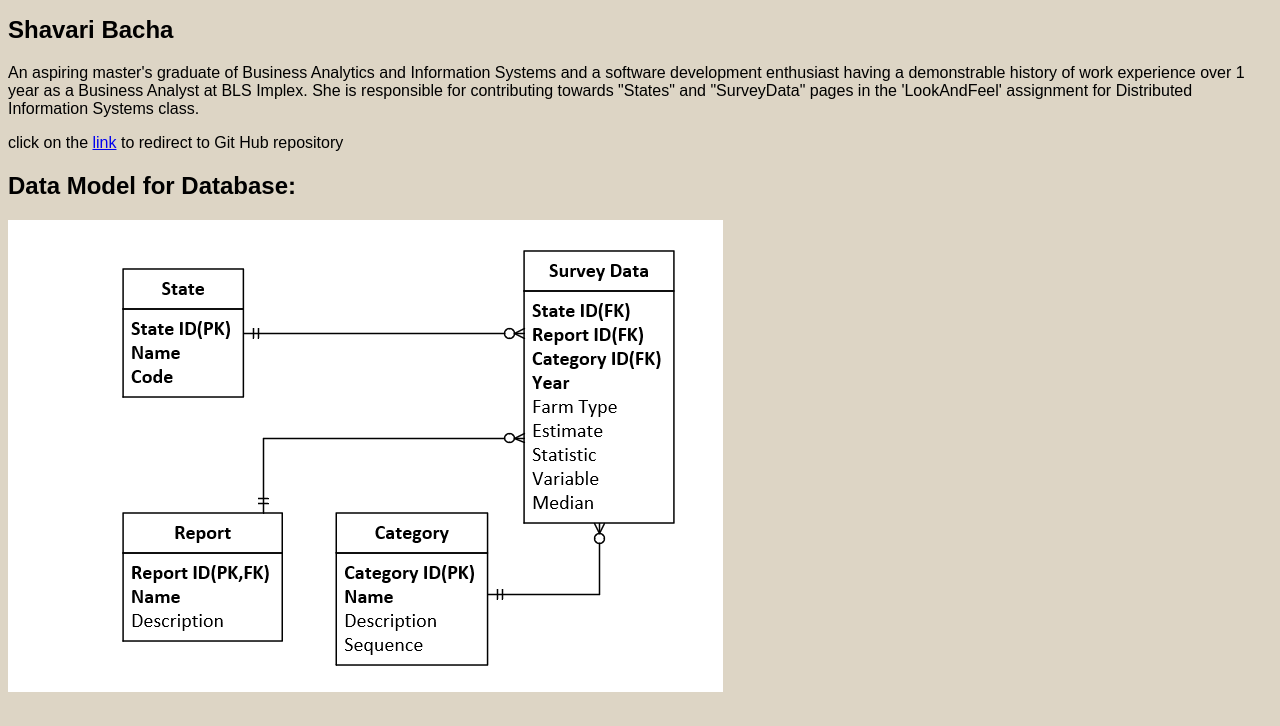
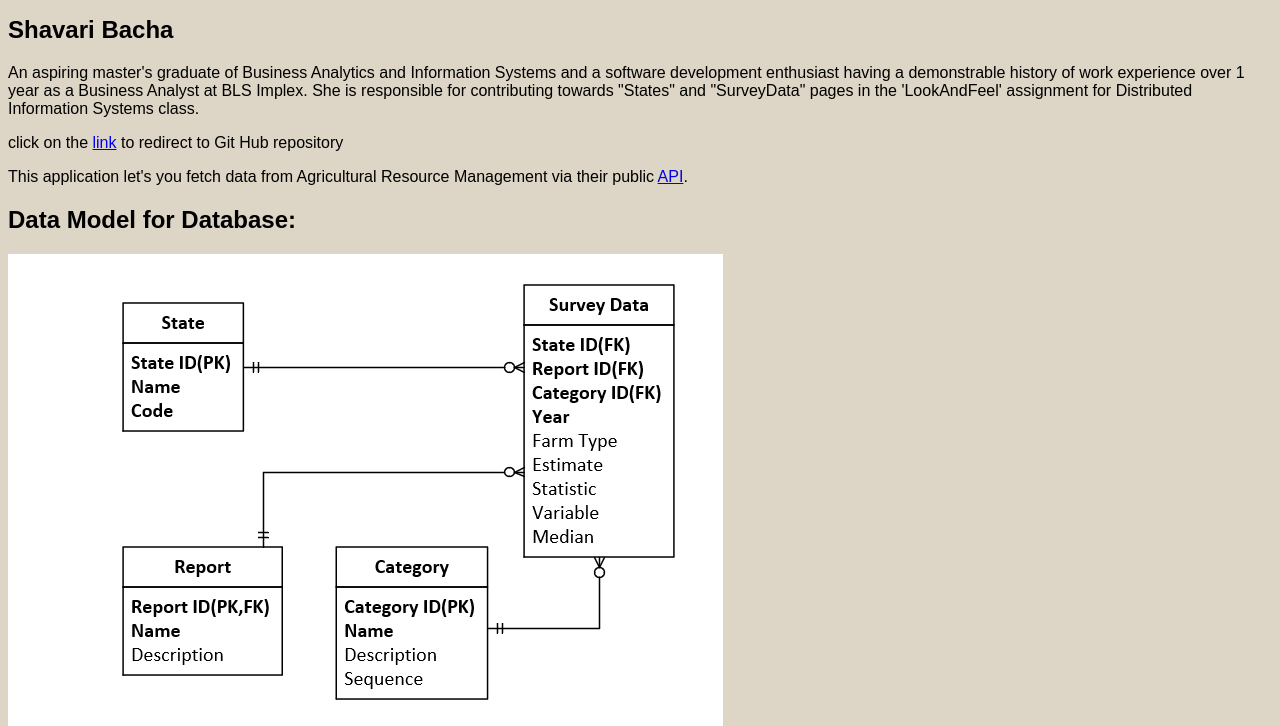
Before and after one commit to vinayratnala/DIS-Assignment-3-Group-6, a plain HTML site: page aboutus.html in a window 1280 px wide. Shown: the part 1047-1773 px from the top of the page. Before the commit the page ends 1739 px from the top, so only its background shows below. Drawn offline with Linux system fonts and the light colour scheme.

Commit message:
Update aboutus.html

```diff
--- a/aboutus.html
+++ b/aboutus.html
@@ -62,6 +62,8 @@
 		<p>
 		click on the
         	<a href="https://github.com/sathishdhevarapalli/DIS-Assignment-3-Group-6">link</a> to redirect to Git Hub repository </p>
+		<p>
+            This application let's you fetch data from Agricultural Resource Management via their public <a href="https://www.ers.usda.gov/developer/data-apis/arms-data-api/" target="_blank">API</a>. </p>
 
 
 		<h2> Data Model for Database:</h2>
```
